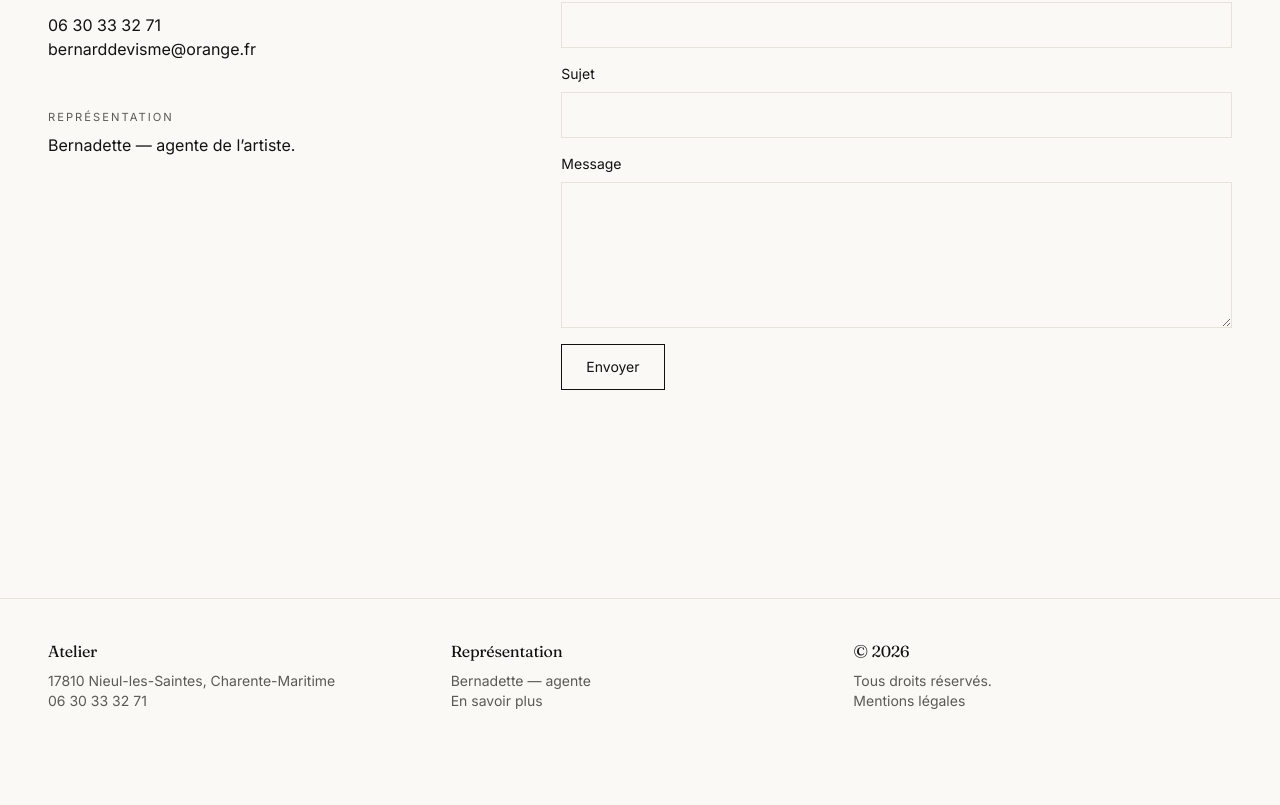
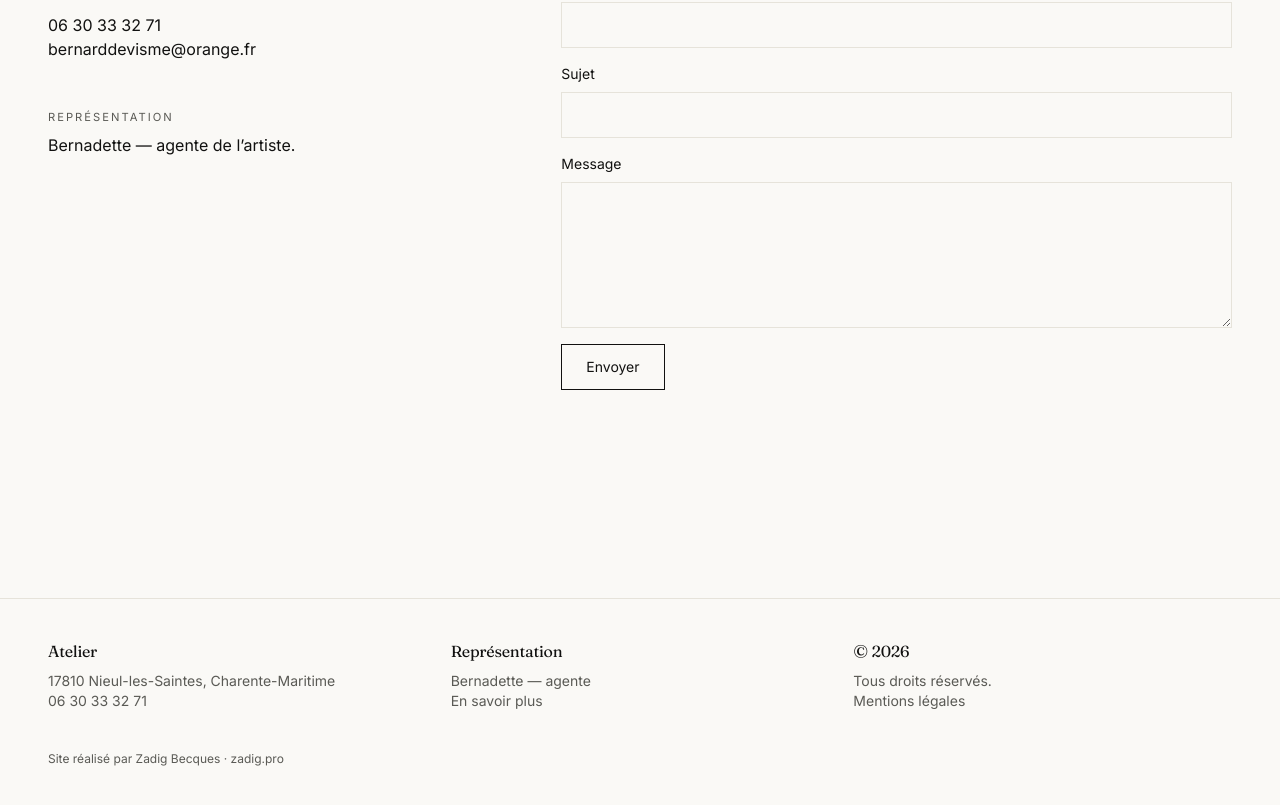
Before and after one commit to zadig2026-arch/bernard-devisme, a Next.js app: page /contact in a window 1280 px wide. Shown: the part 531-1336 px from the top of the page. Before the commit the page ends 1282 px from the top, so only its background shows below. Built offline with nearby package versions, Linux system fonts and the light colour scheme; no server answers.

Commit message:
feat(footer): crédit discret "Zadig Becques · zadig.pro"
Bernard a proposé que je mette mes coordonnées en bas du site pour
d'éventuels prospects. Lien discret en pied de page vers zadig.pro,
ouvert dans un nouvel onglet.

Co-Authored-By: Claude Opus 4.8 <noreply@anthropic.com>

```diff
--- a/components/site-footer.tsx
+++ b/components/site-footer.tsx
@@ -22,6 +22,17 @@ export function SiteFooter() {
           <VisitCounter />
         </div>
       </div>
+      <p className="mt-10 text-xs text-[color:var(--color-ink-muted)]">
+        Site réalisé par{" "}
+        <a
+          href="https://zadig.pro"
+          target="_blank"
+          rel="noopener noreferrer"
+          className="underline-offset-4 hover:underline hover:text-[color:var(--color-ink)]"
+        >
+          Zadig Becques · zadig.pro
+        </a>
+      </p>
     </footer>
   );
 }
```
